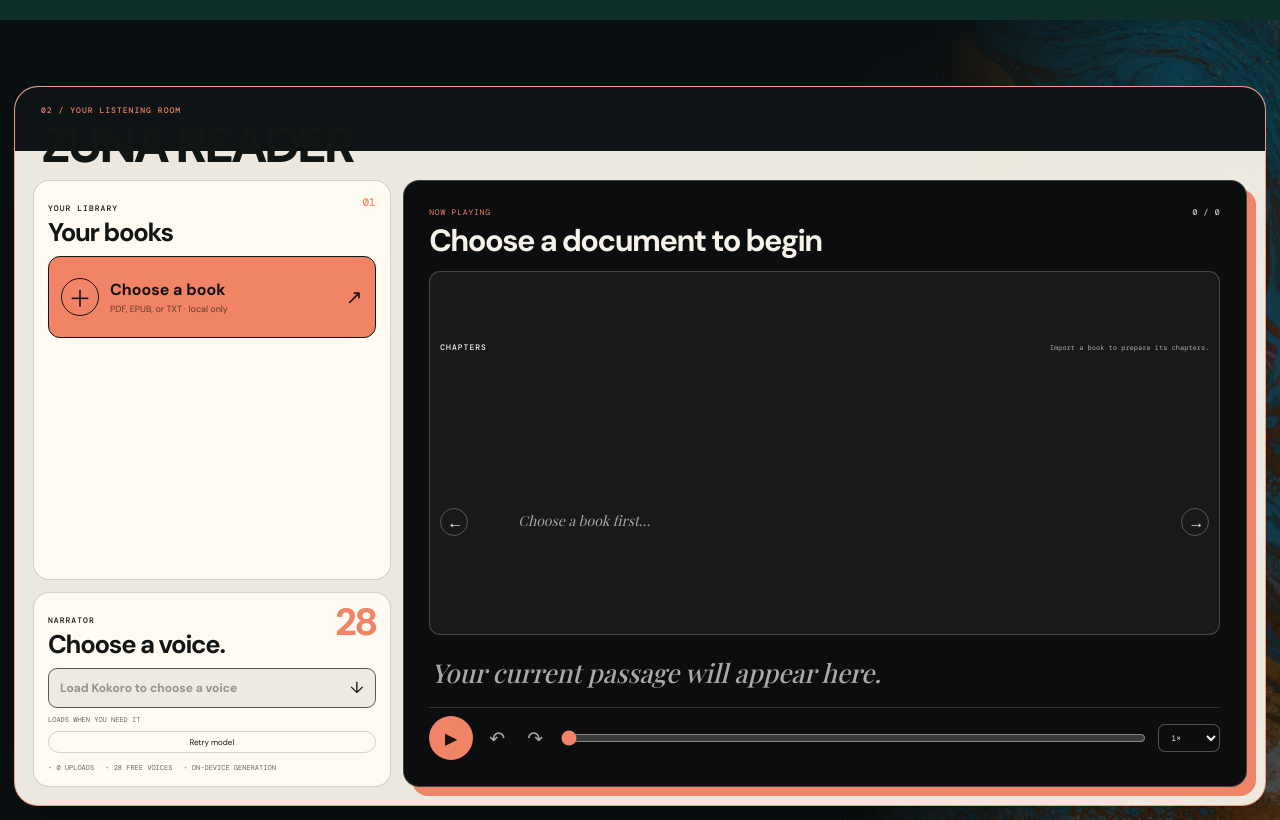
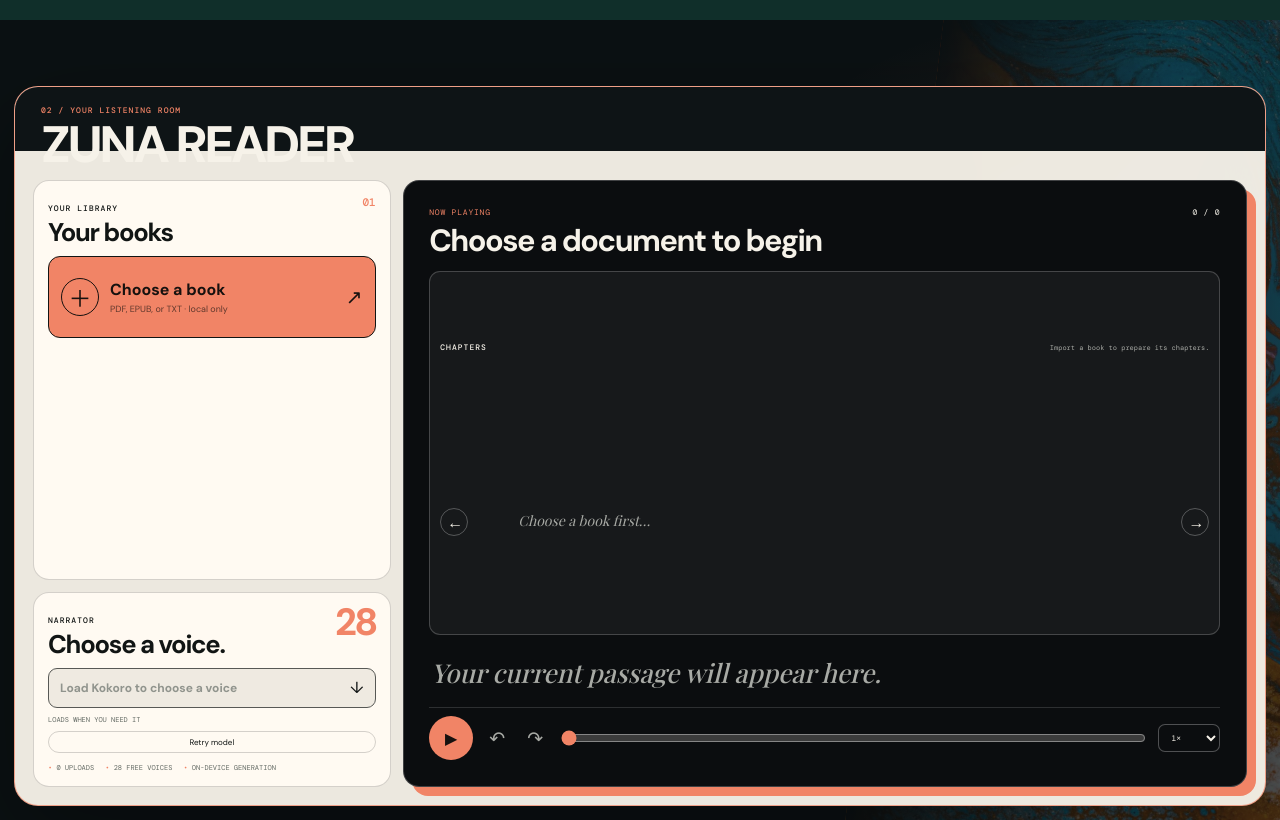
Before and after one commit to 0xzcr/Zuna, a Next.js app: page / in a window 1280 px wide. Shown: the part 780-1600 px from the top of the page. Built offline with nearby package versions, Linux system fonts and the light colour scheme; a web font is replaced by a local one.

Commit message:
fix: keep reader title visible in light mode

```diff
--- a/frontend/styles.css
+++ b/frontend/styles.css
@@ -236,7 +236,7 @@
 .reader-heading > * { min-width: 0; }
 .eyebrow, .mini-label { font: 500 8px var(--mono); letter-spacing: .13em; text-transform: uppercase; }
 .eyebrow { margin: 0 0 9px; color: var(--accent); }
-.reader-heading h2 { margin: 0; font-size: clamp(29px, 4vw, 54px); font-weight: 800; letter-spacing: -.065em; line-height: .82; text-transform: uppercase; }
+.reader-heading h2 { margin: 0; color: var(--player-ink); font-size: clamp(29px, 4vw, 54px); font-weight: 800; letter-spacing: -.065em; line-height: .82; text-transform: uppercase; }
 .reader-heading h2 em { color: var(--accent); font-family: var(--serif); font-size: .8em; font-weight: 500; text-transform: none; }
 .reader-status { display: grid; justify-items: end; gap: 9px; max-width: 330px; padding-bottom: 2px; color: var(--muted); font: 500 8px var(--mono); text-align: right; text-transform: uppercase; }
 .model-loading { width: min(100%, 260px); }
```
